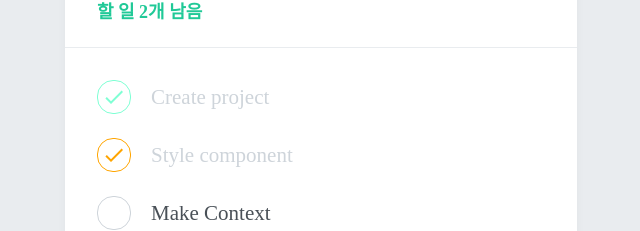
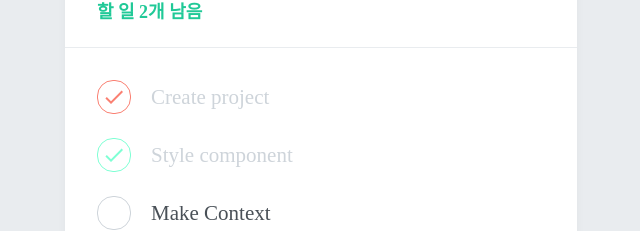
Before and after one commit to pknu-wap/REACT-STUDY, a React (Create React App) app: page / in a window 1280 px wide. Shown: the part 273-504 px from the top of the page, without its empty margins (319-959 px from the left). Built offline with nearby package versions, Linux system fonts and the light colour scheme.

Commit message:
Issue #12 refactor: state를 사용해 re-render마다 색 변경 방지

```diff
--- a/src/components/ToDoItem/index.js
+++ b/src/components/ToDoItem/index.js
@@ -1,18 +1,23 @@
-import React from "react";
+import React, { useEffect, useState } from "react";
 import { MdDone, MdDelete } from "react-icons/md";
 import { useTodoDispatch } from "../../TodoContext";
 import S from "./styled";
 import useRandomColor from "../../hooks/useRandomColor";
 
 function TodoItem({ id, done, text }) {
-    const [setColor, getRandomColor] = useRandomColor();
+    const [setColors, getRandomColor] = useRandomColor();
+    const [color, setColor] = useState("");
     const dispatch = useTodoDispatch();
     const onToggle = () => dispatch({ type: "TOGGLE", id });
     const onRemove = () => dispatch({ type: "REMOVE", id });
 
+    useEffect(() => {
+        setColor(getRandomColor());
+    }, []);
+
     return (
         <S.TodoItemBlock>
-            <S.CheckCircle done={done} onClick={onToggle} color={getRandomColor()}>
+            <S.CheckCircle done={done} onClick={onToggle} color={color}>
                 {done && <MdDone />}
             </S.CheckCircle>
             <S.Text done={done}>{text}</S.Text>
--- a/src/hooks/useRandomColor.js
+++ b/src/hooks/useRandomColor.js
@@ -1,14 +1,14 @@
 import { useState } from "react";
 
 function useRandomColor() {
-    const [color, setColor] = useState(["#ffa500", "#fa8072", "#adff2f", "#7fffd4"]);
+    const [color, setColors] = useState(["#ffa500", "#fa8072", "#adff2f", "#7fffd4"]);
 
     const getRandomColor = () => {
         const randomNumber = Math.floor(Math.random() * color.length);
         return color[randomNumber];
     };
 
-    return [setColor, getRandomColor];
+    return [setColors, getRandomColor];
 }
 
 export default useRandomColor;
```
